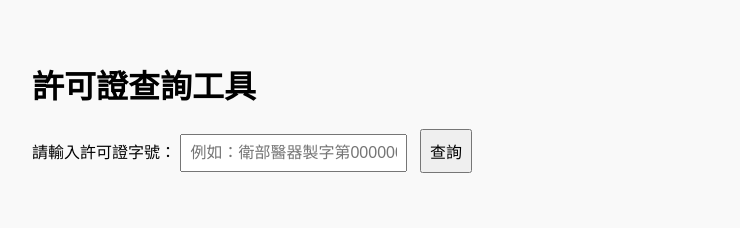
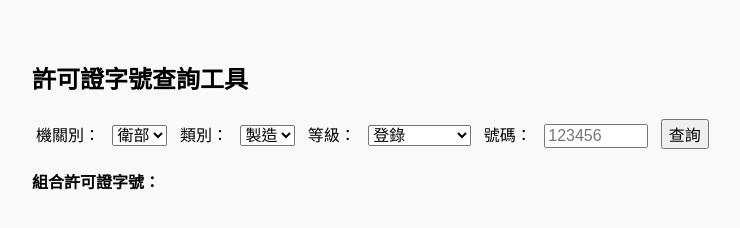
Before and after one commit to tfdamd01-afk/MDReg, a plain HTML site: page index.html in a window 1280 px wide. Both pictures are taken after a click on the button "查詢". Shown: the whole page, without its empty margins (8-748 px from the left). Drawn offline with Linux system fonts and the light colour scheme; no server answers.

Commit message:
Update index.html

```diff
--- a/index.html
+++ b/index.html
@@ -10,10 +10,12 @@
       padding: 2rem;
       background-color: #f9f9f9;
     }
-    input, button {
-      padding: 0.5rem;
+    label, select, input, button {
       font-size: 1rem;
-      margin-right: 0.5rem;
+      margin: 0.25rem;
+    }
+    input[type="number"] {
+      width: 6rem;
     }
     table {
       margin-top: 1rem;
@@ -28,34 +30,76 @@
   </style>
 </head>
 <body>
-  <h1>許可證查詢工具</h1>
-  <label for="licenseInput">請輸入許可證字號：</label>
-  <input type="text" id="licenseInput" placeholder="例如：衛部醫器製字第000000號" />
-  <button onclick="searchLicense()">查詢</button>
+  <h2>許可證字號查詢工具</h2>
+
+  <div>
+    <label>機關別：</label>
+    <select id="agency">
+      <option value="衛部">衛部</option>
+      <option value="衛署">衛署</option>
+    </select>
+
+    <label>類別：</label>
+    <select id="type">
+      <option value="製">製造</option>
+      <option value="輸">輸入</option>
+      <option value="陸輸">陸輸</option>
+    </select>
+
+    <label>等級：</label>
+    <select id="level">
+      <option value="壹登">登錄</option>
+      <option value="壹">第一等級</option>
+      <option value="">第二三等級</option>
+    </select>
+
+    <label>號碼：</label>
+    <input type="number" id="number" placeholder="123456" />
+
+    <button onclick="buildAndSearch()">查詢</button>
+  </div>
+
+  <p><strong>組合許可證字號：</strong><span id="fullLicense"></span></p>
+
   <div id="result"></div>
 
   <script>
     const csvUrl = 'https://docs.google.com/spreadsheets/d/e/2PACX-1vTOJR30cTwoZzjlFDJfks9u_4RNe5jjyceMVMnetuWsvUgYSZAYuKFOZqvRfrTbejHs8H31YDoIc2iX/pub?gid=1411787074&single=true&output=csv';
     let csvData = [];
 
-    // 讀取 CSV 並解析成陣列
     async function fetchCSV() {
       const response = await fetch(csvUrl);
       const text = await response.text();
-      const rows = text.split('\n').map(row => row.split(','));
+      const rows = text.trim().split('\n').map(row => row.split(','));
       csvData = rows;
     }
 
-    // 查詢許可證
-    function searchLicense() {
-      const licenseNumber = document.getElementById('licenseInput').value.trim();
-      if (!licenseNumber) {
-        alert('請輸入許可證字號');
+    function padNumber(num) {
+      return num.toString().padStart(6, '0');
+    }
+
+    function buildAndSearch() {
+      const agency = document.getElementById('agency').value;     // 衛部 or 衛署
+      const type = document.getElementById('type').value;         // 製、輸、陸輸
+      const level = document.getElementById('level').value;       // 壹登、壹、空白
+      const number = document.getElementById('number').value;
+
+      if (!number || isNaN(number)) {
+        alert('請輸入有效的號碼（六位數）');
         return;
       }
 
+      const paddedNumber = padNumber(number);
+      const license = `${agency}醫器${type}${level}字第${paddedNumber}號`;
+
+      document.getElementById('fullLicense').textContent = license;
+
+      searchLicense(license);
+    }
+
+    function searchLicense(licenseNumber) {
       const header = csvData[0];
-      const resultRow = csvData.find((row, index) => index !== 0 && row[0] === licenseNumber);
+      const resultRow = csvData.find((row, index) => index !== 0 && row[0].trim() === licenseNumber);
 
       const resultDiv = document.getElementById('result');
       resultDiv.innerHTML = '';
@@ -72,7 +116,7 @@
       }
     }
 
-    // 初始化讀取 CSV
+    // 初始化 CSV 資料
     fetchCSV();
   </script>
 </body>
```
